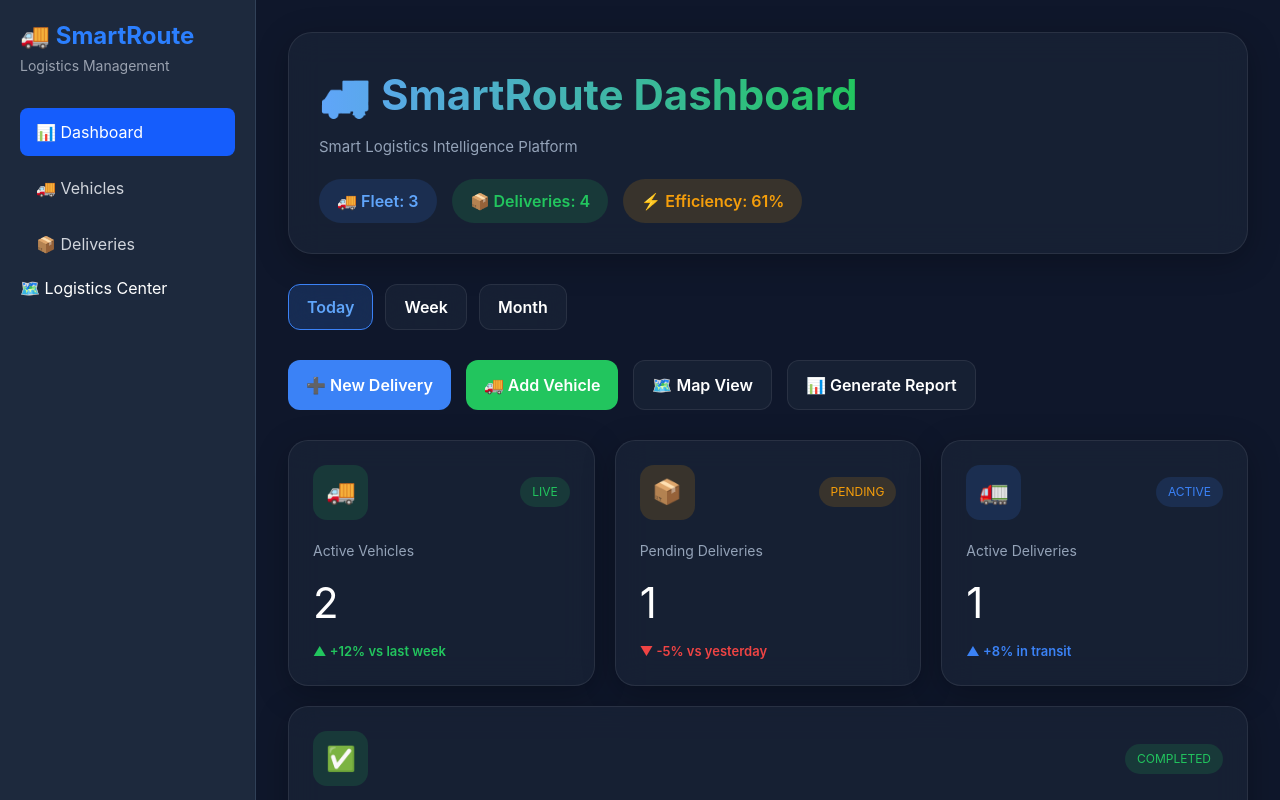
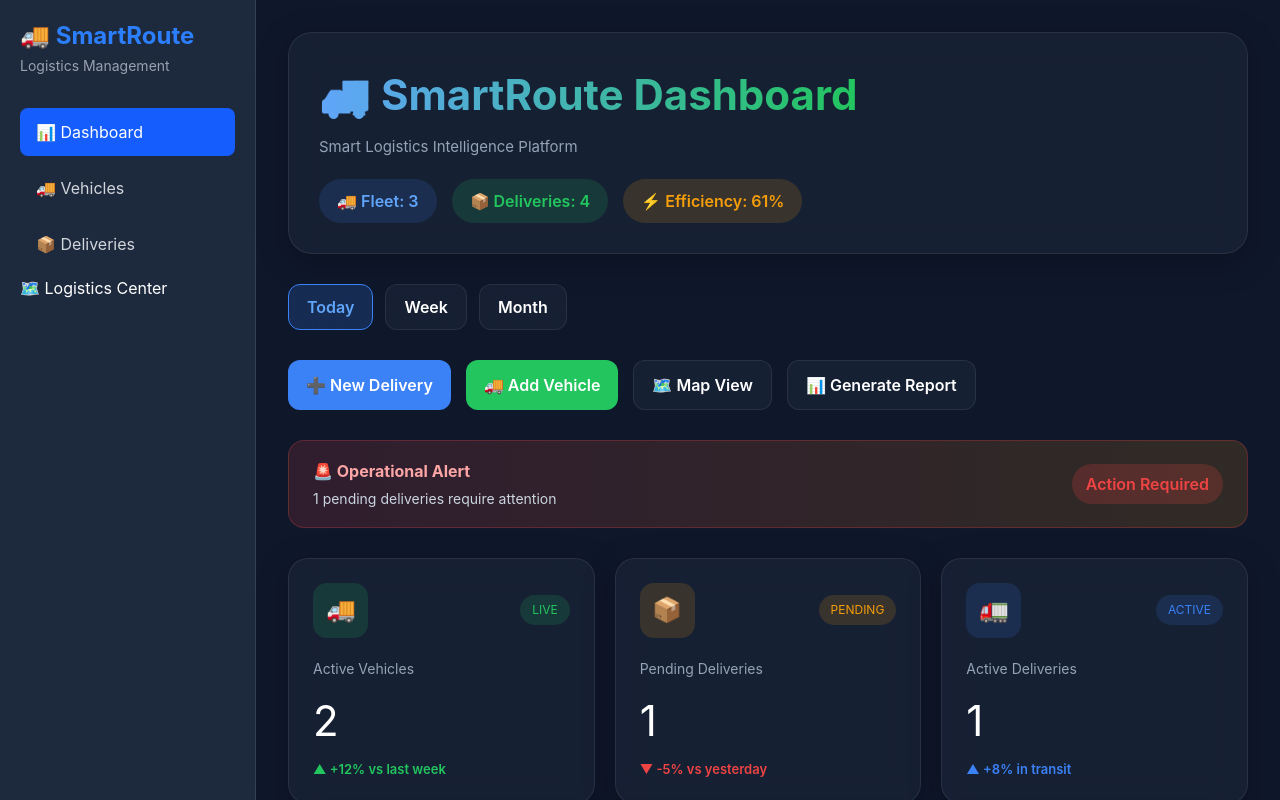
Before and after one commit to harshskarki/SmartRoute-Logistics-Management-System, a React (Vite) app: page / in a window 1280 px wide. Shown: the top 800 px of the page. Built offline with nearby package versions, Linux system fonts and the light colour scheme.

Commit message:
Phase 5.7 Dashboard Redesign Complete

```diff
--- a/src/pages/Dashboard.jsx
+++ b/src/pages/Dashboard.jsx
@@ -527,6 +527,79 @@ const fleetInsight =
   >
     📊 Generate Report
   </button>
+</div>
+
+<div
+  style={{
+    background:
+      "linear-gradient(90deg, rgba(239,68,68,0.15), rgba(245,158,11,0.15))",
+
+    border:
+      "1px solid rgba(239,68,68,0.25)",
+
+    borderRadius: "16px",
+
+    padding: "18px 24px",
+
+    marginBottom: "30px",
+
+    display: "flex",
+
+    justifyContent: "space-between",
+
+    alignItems: "center",
+
+    flexWrap: "wrap",
+
+    gap: "15px",
+  }}
+>
+  <div>
+    <div
+      style={{
+        color: "#fca5a5",
+        fontWeight: "700",
+        marginBottom: "5px",
+      }}
+    >
+      🚨 Operational Alert
+    </div>
+
+    <div
+      style={{
+        color: "#cbd5e1",
+        fontSize: "14px",
+      }}
+    >
+      {pendingDeliveries > 0
+        ? `${pendingDeliveries} pending deliveries require attention`
+        : "No operational anomalies detected"}
+    </div>
+  </div>
+
+  <div
+    style={{
+      background:
+        pendingDeliveries > 0
+          ? "rgba(239,68,68,0.2)"
+          : "rgba(34,197,94,0.2)",
+
+      color:
+        pendingDeliveries > 0
+          ? "#ef4444"
+          : "#22c55e",
+
+      padding: "8px 14px",
+
+      borderRadius: "999px",
+
+      fontWeight: "600",
+    }}
+  >
+    {pendingDeliveries > 0
+      ? "Action Required"
+      : "Healthy"}
+  </div>
 </div>
 
 {/* KPI Cards */}
```
